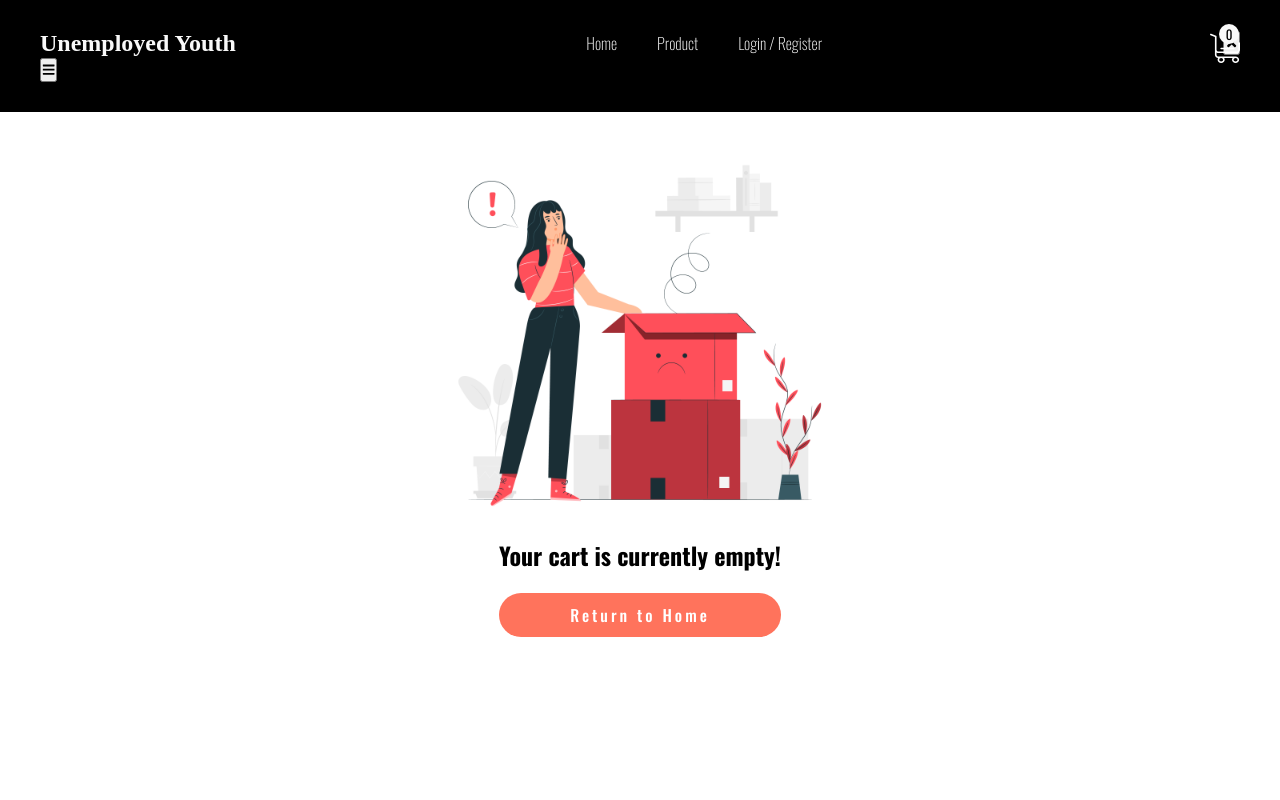
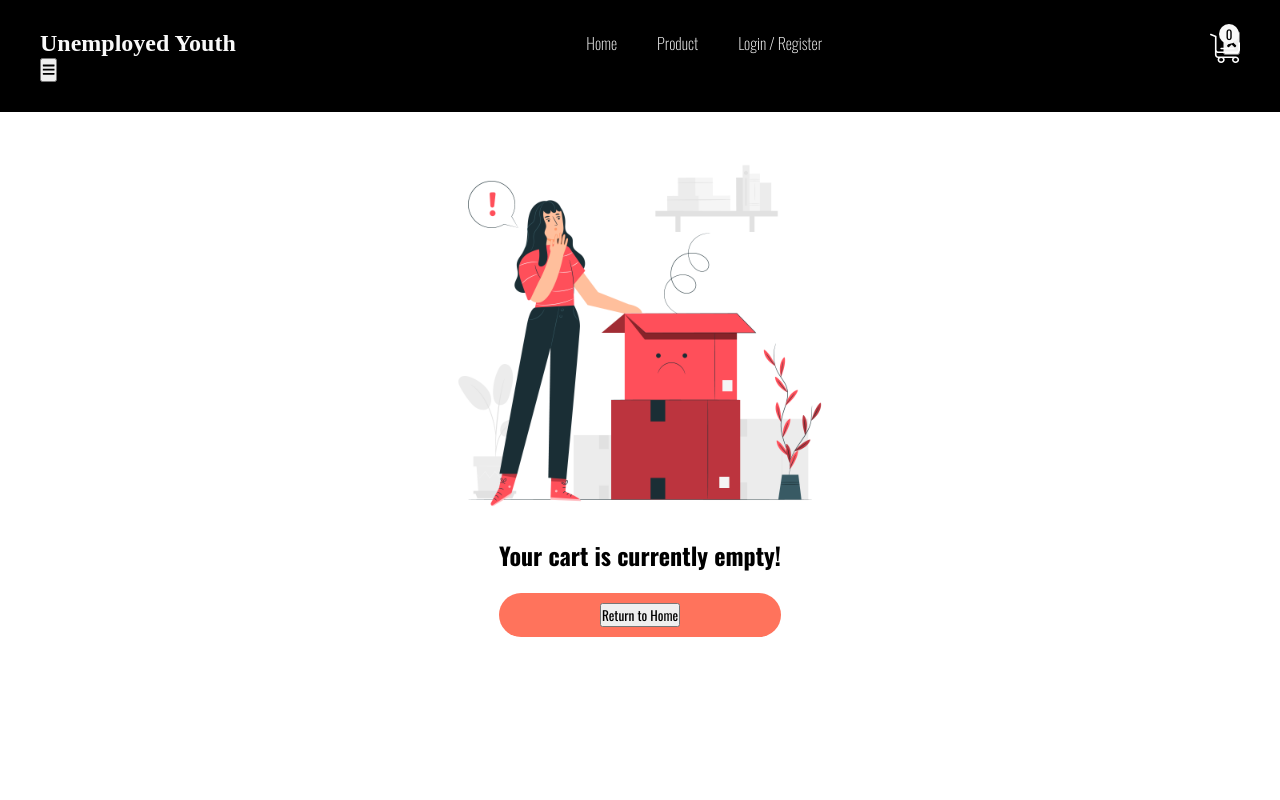
Before and after one commit to cihandundar/add-to-cart, a React (Create React App) app: page /cart in a window 1280 px wide. Shown: the top 800 px of the page. Built offline with nearby package versions, Linux system fonts and the light colour scheme.

Commit message:
cart page link fix

```diff
--- a/src/pages/Cart/index.js
+++ b/src/pages/Cart/index.js
@@ -68,7 +68,9 @@ const Cart = () => {
           </div>
           <div className="empty__text">
             <h4>Your cart is currently empty!</h4>
-            <Link to="/">Return to Home</Link>
+            <Link to="/">
+              <button>Return to Home</button>
+            </Link>
           </div>
         </div>
       )}
```
